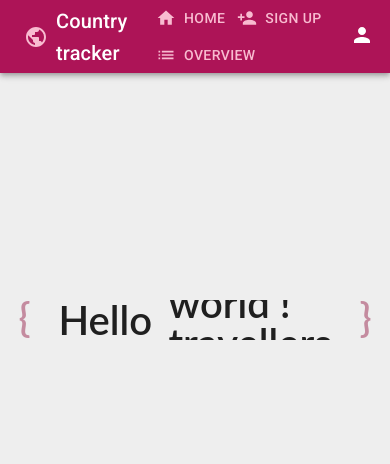
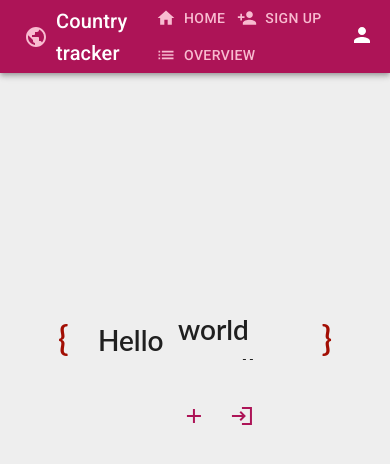
Before and after one commit to neuefische/muc-22-2-team-pause, a React (Create React App) app in the folder frontend/: page / in a window 390 px wide. Shown: the top 464 px of the page. Built offline with nearby package versions, Linux system fonts and the light colour scheme; no server answers.

Commit message:
Change ui @ WelcomeScreen.tsx

```diff
--- a/frontend/package.json
+++ b/frontend/package.json
@@ -15,6 +15,7 @@
     "@types/react": "^18.0.25",
     "@types/react-dom": "^18.0.9",
     "axios": "^1.2.0",
+    "mui": "^0.0.1",
     "react": "^18.2.0",
     "react-dom": "^18.2.0",
     "react-router-dom": "^6.4.3",
--- a/frontend/src/component/Welcome.css
+++ b/frontend/src/component/Welcome.css
@@ -40,7 +40,7 @@ body {
     position: absolute;
     top: 0;
 
-    color: #c48b9f;
+    color: #a20e03;
     font-size: 40px;
     line-height: 35px;
 
@@ -77,6 +77,37 @@ body {
     margin: 0;
 }
 
+
+@media only screen and (max-width: 600px){
+
+    .content__container:before {
+        font-size: 35px;
+    }
+
+    .content__container:after {
+        font-size: 35px;
+    }
+
+
+    .content {
+
+        height: 120px;
+        font-size: 28px;
+        line-height: 40px;
+
+    }
+
+    .content__container {
+        font-weight: 600;
+        height: 40px;
+
+    }
+
+    .content__container__list {
+        padding-left: 80px;
+    }
+
+}
 
 @-webkit-keyframes opacity {
     0% {
--- a/frontend/src/component/WelcomeScreen.tsx
+++ b/frontend/src/component/WelcomeScreen.tsx
@@ -1,4 +1,6 @@
 import './Welcome.css';
+import {Box, IconButton} from "@mui/material";
+import {AddSharp, LoginSharp} from "@mui/icons-material";
 
 export default function WelcomeScreen() {
     return (
@@ -11,12 +13,22 @@ export default function WelcomeScreen() {
                 </p>
 
                 <ul className="content__container__list">
-                    <li className="content__container__list__item">world !</li>
+                    <li className="content__container__list__item">world</li>
 
-                    <li className="content__container__list__item">travellers !</li>
+                    <li className="content__container__list__item">travellers</li>
 
                 </ul>
             </div>
+            <Box sx={{mt:4}}>
+                <IconButton sx={{ml:14}} size= "large"  color={"secondary"} type={"submit"}>
+                    <AddSharp />
+                </IconButton>
+
+                <IconButton size= "large" type={"submit"} color={"secondary"}>
+                    <LoginSharp />
+                </IconButton>
+            </Box>
+
 
         </div>)
 }
```
Also changed, not shown: 1 other file (tests, documents, lock files or other folders).
